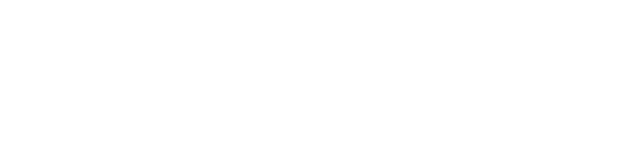
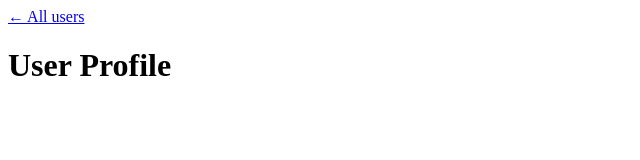
Before and after one commit to codewithabdullahbashir/Dumy-API, a plain HTML site: page user-profile.html in a window 1280 px wide. Shown: the whole page, without its empty margins (0-640 px from the left). Drawn offline with Linux system fonts and the light colour scheme.

Commit message:
Add header part in ui

```diff
--- a/user-profile.html
+++ b/user-profile.html
@@ -6,7 +6,11 @@
     <title>User Profile</title>
 </head>
 <body>
-
+    <header class="profile-header">
+        <a class="link" href="index.html">← All users</a>
+        <h1 id="name">User Profile</h1>
+        <p id="email"></p>
+    </header>
 
 </body>
 </html>
```
